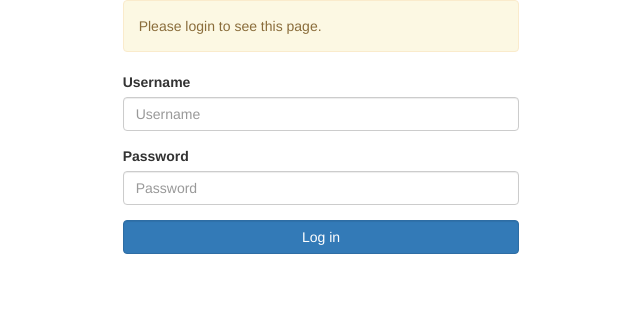
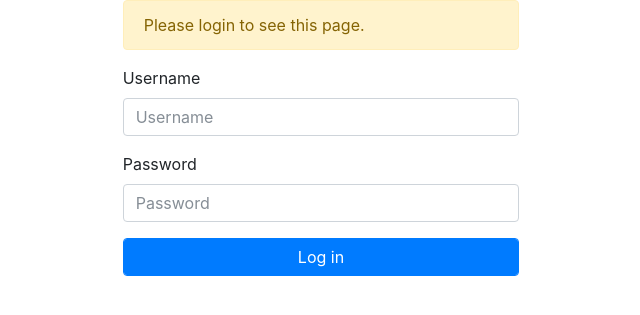
Before and after one commit to Epse/EpPos, a Django app: page /accounts/login/ in a window 1280 px wide. Shown: the top 315 px of the page, without its empty margins (319-959 px from the left). Run offline with Django 3.2, Linux system fonts and the light colour scheme; some libraries are stand-ins or nearby versions.

Commit message:
Login updated to bootstrap 4

```diff
--- a/pos/templates/registration/login.html
+++ b/pos/templates/registration/login.html
@@ -4,20 +4,19 @@
 	      <meta charset=utf-8 />
 	      <title>Log in</title>
 
-	      <script type="text/javascript"
-	              src="https://code.jquery.com/jquery-2.2.4.min.js"></script>
+        <script src="https://code.jquery.com/jquery-3.2.1.slim.min.js"
+                integrity="sha384-KJ3o2DKtIkvYIK3UENzmM7KCkRr/rE9/Qpg6aAZGJwFDMVNA/GpGFF93hXpG5KkN"
+                crossorigin="anonymous"></script>
+        <script src="https://cdnjs.cloudflare.com/ajax/libs/popper.js/1.12.3/umd/popper.min.js"
+                integrity="sha384-vFJXuSJphROIrBnz7yo7oB41mKfc8JzQZiCq4NCceLEaO4IHwicKwpJf9c9IpFgh"
+                crossorigin="anonymous"></script>
 
-	      <!--[if IE]>
-	          <script src="http://html5shiv.googlecode.com/svn/trunk/html5.js"></script>
-	      <![endif]-->
-	      <link href="https://maxcdn.bootstrapcdn.com/bootstrap/3.3.6/css/bootstrap.min.css"
-	            rel="stylesheet"
-	            integrity="sha384-1q8mTJOASx8j1Au+a5WDVnPi2lkFfwwEAa8hDDdjZlpLegxhjVME1fgjWPGmkzs7"
-	            crossorigin="anonymous">
-
-	      <script src="https://maxcdn.bootstrapcdn.com/bootstrap/3.3.6/js/bootstrap.min.js"
-	              integrity="sha384-0mSbJDEHialfmuBBQP6A4Qrprq5OVfW37PRR3j5ELqxss1yVqOtnepnHVP9aJ7xS"
-	              crossorigin="anonymous">
+        <link rel="stylesheet" href="https://maxcdn.bootstrapcdn.com/bootstrap/4.0.0-beta.2/css/bootstrap.min.css"
+              integrity="sha384-PsH8R72JQ3SOdhVi3uxftmaW6Vc51MKb0q5P2rRUpPvrszuE4W1povHYgTpBfshb"
+              crossorigin="anonymous">
+        <script src="https://maxcdn.bootstrapcdn.com/bootstrap/4.0.0-beta.2/js/bootstrap.min.js"
+                integrity="sha384-alpBpkh1PFOepccYVYDB4do5UnbKysX5WZXm3XxPqe5iKTfUKjNkCk9SaVuEZflJ"
+                crossorigin="anonymous"></script>
 	      </script>
 
         <link rel="apple-touch-icon" sizes="57x57" href="/static/apple-touch-icon-57x57.png">
@@ -41,8 +40,8 @@
     </head>
     <body>
 	      <div class="container-fluid">
-	          <div class="row">
-		            <div class="col-md-4 col-md-offset-4">
+	          <div class="row justify-content-center">
+		            <div class="col-md-4">
 		                {% if error %}
 		                <div class="alert alert-danger" role="alert">Your username and password didn't match.
 			                  Please try again.</div>
@@ -60,8 +59,8 @@
 			              {% endif %}
                 </div>
             </div>
-            <div class="row">
-                <div class="col-md-4 col-md-offset-4">
+            <div class="row justify-content-center">
+                <div class="col-md-4">
                     <form method="post" action="">
                         {% csrf_token %}
                         <div class="form-group">
```
